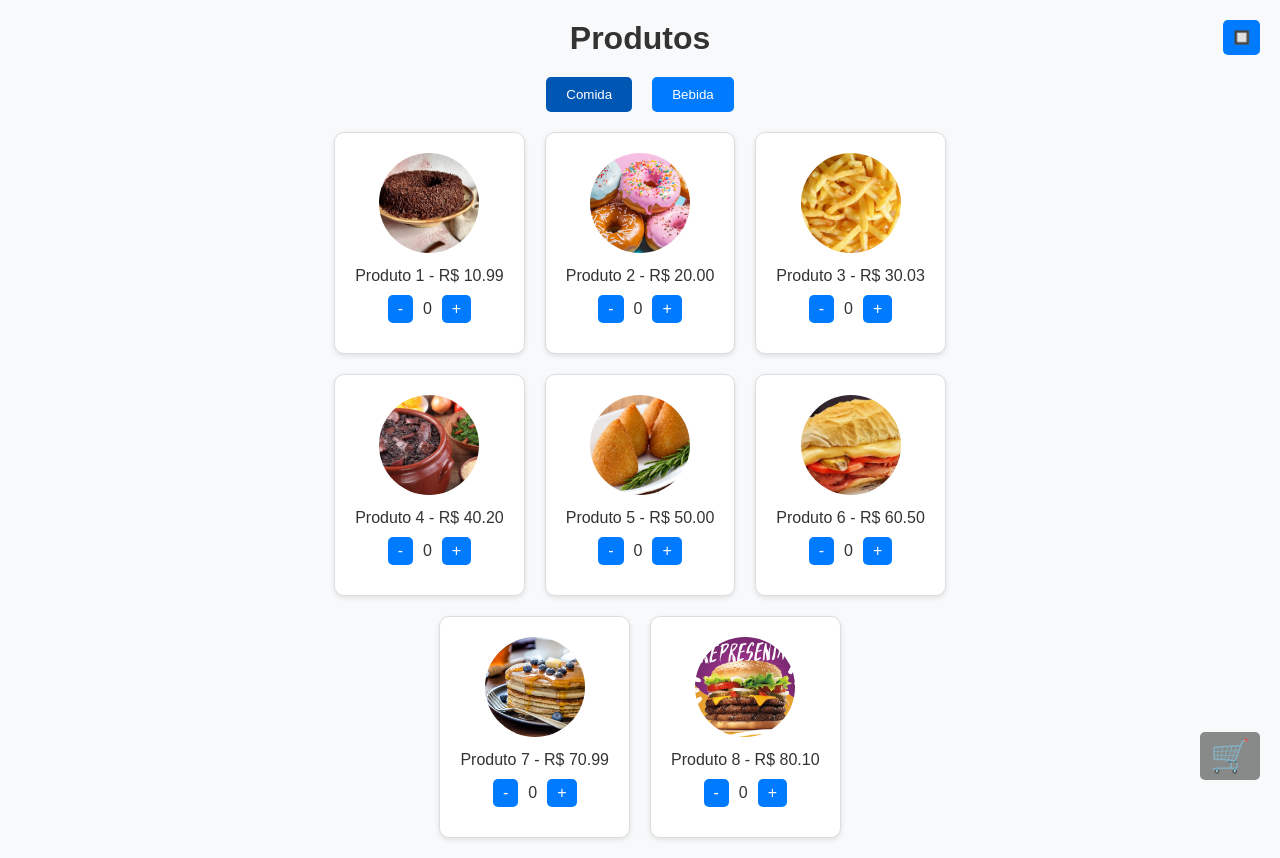
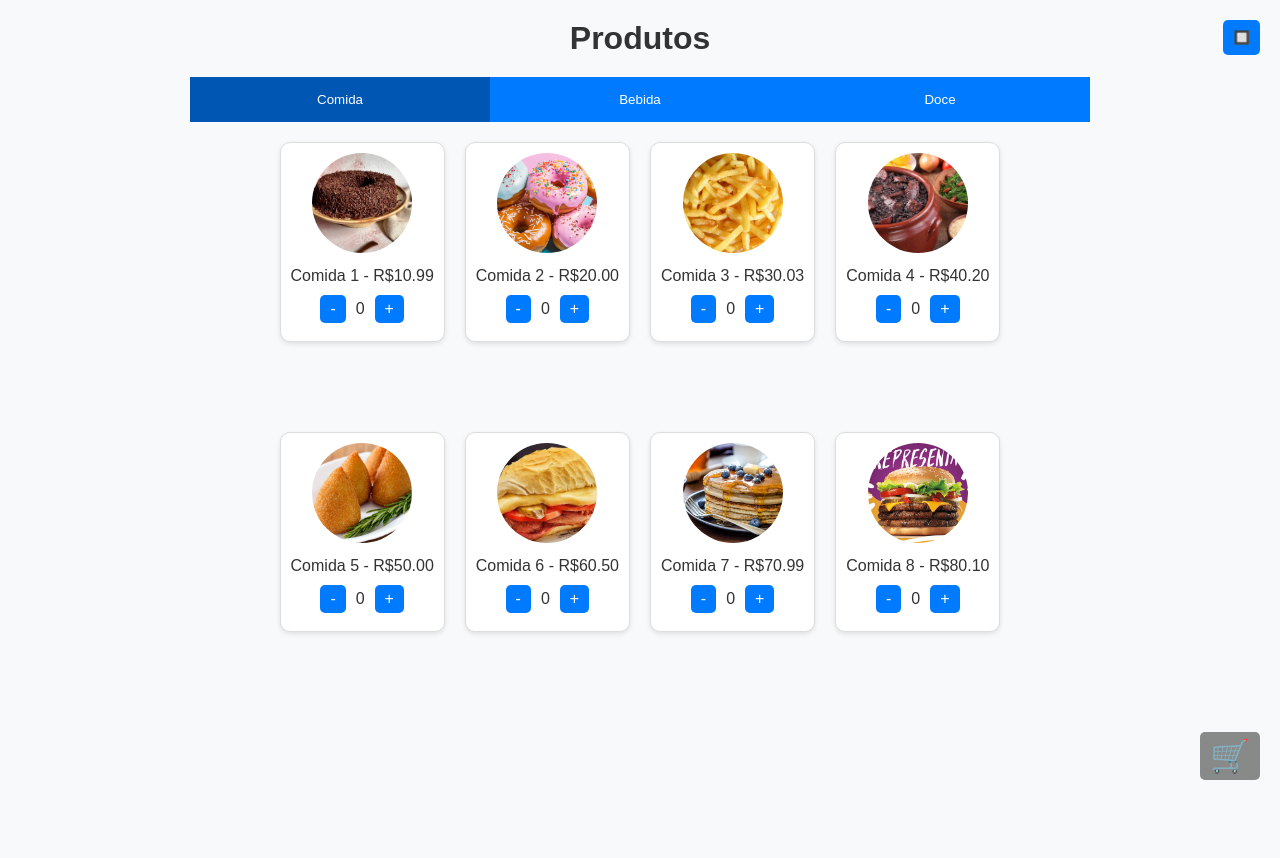
Before and after one commit to rafaelribeiro96/teste-restaurante, a Next.js app: page / in a window 1280 px wide. After the commit the page ends 800 px from the top, so only its background shows below. Built offline with nearby package versions, Linux system fonts and the light colour scheme.

Commit message:
Adicionada funcionalidade de arrastar para o lado e mais um menu

```diff
--- a/src/data/products.js
+++ b/src/data/products.js
@@ -1,16 +1,18 @@
 const products = [
-  { id: 1, name: 'Produto 1', price: 10.99, image: '/images/produto1.jpg', category: 'comida' },
-  { id: 2, name: 'Produto 2', price: 20.00, image: '/images/produto2.jpg', category: 'comida' },
-  { id: 3, name: 'Produto 3', price: 30.03, image: '/images/produto3.jpg', category: 'comida' },
-  { id: 4, name: 'Produto 4', price: 40.20, image: '/images/produto4.jpg', category: 'comida' },
-  { id: 5, name: 'Produto 5', price: 50.00, image: '/images/produto5.jpg', category: 'comida' },
-  { id: 6, name: 'Produto 6', price: 60.50, image: '/images/produto6.jpg', category: 'comida' },
-  { id: 7, name: 'Produto 7', price: 70.99, image: '/images/produto7.jpg', category: 'comida' },
-  { id: 8, name: 'Produto 8', price: 80.10, image: '/images/produto8.jpg', category: 'comida' },
+  { id: 1, name: 'Comida 1', price: 10.99, image: '/images/produto1.jpg', category: 'comida' },
+  { id: 2, name: 'Comida 2', price: 20.00, image: '/images/produto2.jpg', category: 'comida' },
+  { id: 3, name: 'Comida 3', price: 30.03, image: '/images/produto3.jpg', category: 'comida' },
+  { id: 4, name: 'Comida 4', price: 40.20, image: '/images/produto4.jpg', category: 'comida' },
+  { id: 5, name: 'Comida 5', price: 50.00, image: '/images/produto5.jpg', category: 'comida' },
+  { id: 6, name: 'Comida 6', price: 60.50, image: '/images/produto6.jpg', category: 'comida' },
+  { id: 7, name: 'Comida 7', price: 70.99, image: '/images/produto7.jpg', category: 'comida' },
+  { id: 8, name: 'Comida 8', price: 80.10, image: '/images/produto8.jpg', category: 'comida' },
   { id: 9, name: 'Bebida 1', price: 10.05, image: '/images/produto9.webp', category: 'bebida' },
-  { id: 10, name: 'Bebida 2', price: 20.99, image: '/images/produto10.webp', category: 'bebida' },
-  { id: 11, name: 'Bebida 3', price: 30.33, image: '/images/produto11.jpg', category: 'bebida' },
-  { id: 12, name: 'Bebida 4', price: 40.11, image: '/images/produto12.jpg', category: 'bebida' },
+  { id: 10, name: 'Bebida 2', price: 8.99, image: '/images/produto10.webp', category: 'bebida' },
+  { id: 11, name: 'Bebida 3', price: 15.33, image: '/images/produto11.jpg', category: 'bebida' },
+  { id: 12, name: 'Bebida 4', price: 20.11, image: '/images/produto12.jpg', category: 'bebida' },
+  { id: 13, name: 'Doce 1', price: 5.00, image: '/images/produto13.jpg', category: 'doce' },
+  { id: 14, name: 'Doce 2', price: 3.50, image: '/images/produto14.jpg', category: 'doce' },
 ];
 
 export default products;
--- a/src/pages/index.jsx
+++ b/src/pages/index.jsx
@@ -7,6 +7,8 @@ import products from '../data/products';
 const ProductsPage = () => {
   const { cart, addToCart, removeFromCart } = useContext(CartContext);
   const [category, setCategory] = useState('comida');
+  const [touchStart, setTouchStart] = useState(null);
+  const [touchEnd, setTouchEnd] = useState(null);
 
   const getProductQuantity = (product) => {
     const cartItem = cart.find((item) => item.id === product.id);
@@ -15,8 +17,39 @@ const ProductsPage = () => {
 
   const filteredProducts = products.filter((product) => product.category === category);
 
+  const handleTouchStart = (e) => {
+    setTouchStart(e.targetTouches[0].clientX);
+  };
+
+  const handleTouchMove = (e) => {
+    setTouchEnd(e.targetTouches[0].clientX);
+  };
+
+  const handleTouchEnd = () => {
+    if (!touchStart || !touchEnd) return;
+    const distance = touchStart - touchEnd;
+    if (distance > 50) {
+      if (category === 'comida') {
+        setCategory('bebida');
+      } else if (category === 'bebida') {
+        setCategory('doce');
+      }
+    } else if (distance < -50) {
+      if (category === 'doce') {
+        setCategory('bebida');
+      } else if (category === 'bebida') {
+        setCategory('comida');
+      }
+    }
+  };
+
   return (
-    <div className="products-page">
+    <div
+      className="products-page"
+      onTouchStart={handleTouchStart}
+      onTouchMove={handleTouchMove}
+      onTouchEnd={handleTouchEnd}
+    >
       <h1>Produtos</h1>
       <div className="category-buttons">
         <button
@@ -33,6 +66,13 @@ const ProductsPage = () => {
         >
           Bebida
         </button>
+        <button
+          type="button"
+          className={category === 'doce' ? 'active' : ''}
+          onClick={() => setCategory('doce')}
+        >
+          Doce
+        </button>
       </div>
       <ul className="product-list">
         {filteredProducts.map((product) => (
@@ -42,7 +82,6 @@ const ProductsPage = () => {
               {product.name}
               {' '}
               - R$
-              {' '}
               {product.price.toFixed(2)}
             </div>
             <div className="product-buttons">
--- a/src/styles/index.css
+++ b/src/styles/index.css
@@ -5,21 +5,25 @@
   display: flex;
   flex-direction: column;
   align-items: center;
+  min-height: 90vh;
 }
 
 /* Category buttons */
 .category-buttons {
-  text-align: center;
+  display: flex;
+  justify-content: center;
+  width: 100%;
   margin-bottom: 20px;
 }
 
 .category-buttons button {
+  flex: 1;
   background-color: #007bff;
   color: white;
   border: none;
-  padding: 10px 20px;
-  margin: 0 10px;
-  border-radius: 5px;
+  padding: 15px 0;
+  margin: 0;
+  border-radius: 0;
   cursor: pointer;
   transition: background-color 0.3s;
 }
@@ -30,9 +34,10 @@
 }
 
 /* Product list */
-
 .product-list {
   max-width: 768px;
+  width: 100%;
+  min-height: 70vh;
 }
 
 ul.product-list {
@@ -48,9 +53,10 @@ ul.product-list li {
   background-color: white;
   border: 1px solid #ddd;
   border-radius: 10px;
-  padding: 20px;
+  padding: 10px;
   text-align: center;
   max-width: 200px;
+  max-height: 200px;
   box-shadow: 0 2px 5px rgba(0, 0, 0, 0.1);
   transition: transform 0.3s;
 }
@@ -62,7 +68,6 @@ ul.product-list li {
     max-width: 200px;
   }
 }
-
 
 ul.product-list li:hover {
   transform: translateY(-5px);
```
Also changed, not shown: public/images/produto13.jpg (added), public/images/produto14.jpg (added).
